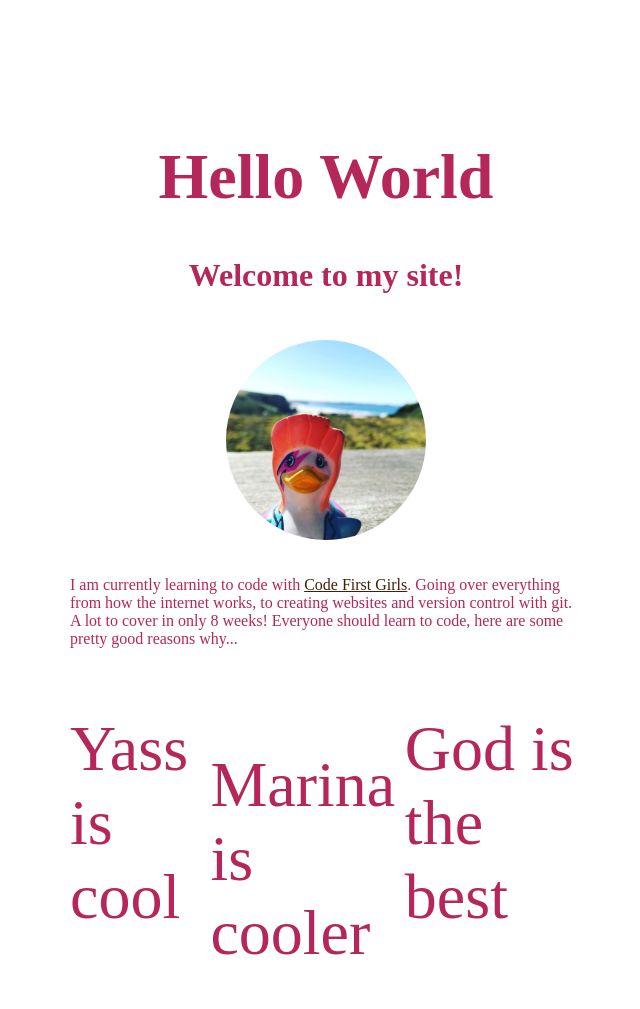
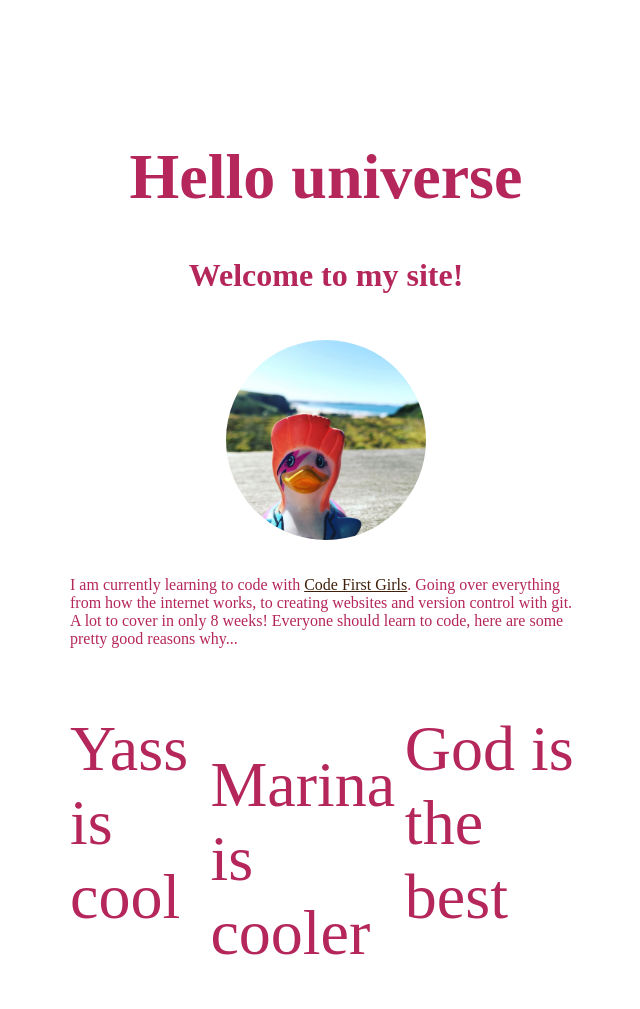
Before and after one commit to YCR44/Week12projects, a plain HTML site: page Week2project.html in a window 1280 px wide. Shown: the top 1009 px of the page, without its empty margins (70-710 px from the left). Drawn offline with Linux system fonts and the light colour scheme.

Commit message:
Changed world
changed world to universe

```diff
--- a/Week2project.html
+++ b/Week2project.html
@@ -10,7 +10,7 @@
 </head>
 <body>
   <div>
-    <h1>Hello World</h1>
+    <h1>Hello universe</h1>
 
     <h2>Welcome to my site!</h2>
 
```
